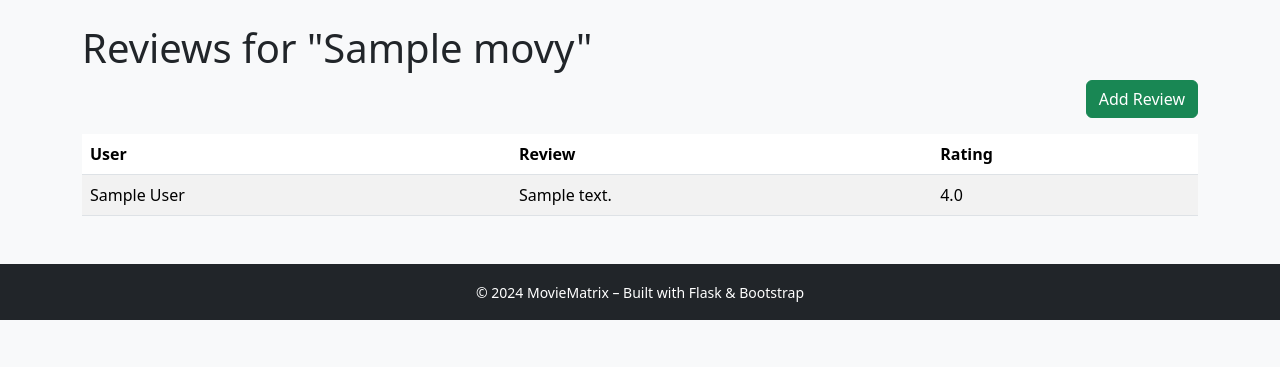
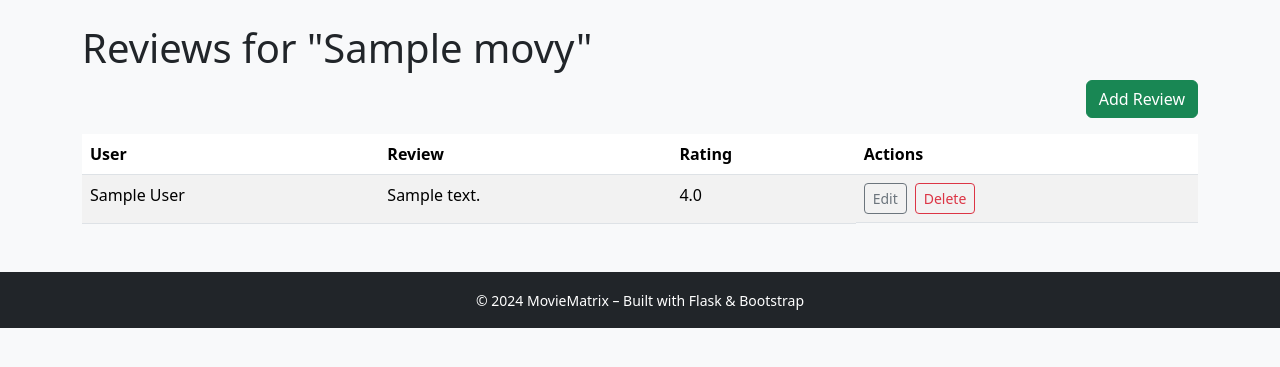
Before and after one commit to Nugamoto/MovieMatrix, a Flask app: page /movies/1/reviews/1 in a window 1280 px wide. Shown: the part 56-423 px from the top of the page. Run offline with Flask 3, Linux system fonts and the light colour scheme; tables that the repository leaves empty hold one stand-in row (values such as "Sample post"); some libraries are stand-ins or nearby versions.

Commit message:
feat: add actions column to movie reviews and ensure text wrapping for long review content

```diff
--- a/app.py
+++ b/app.py
@@ -236,6 +236,8 @@ def edit_review(user_id, review_id):
     movies = data_manager.get_user_movies(user_id)
     movie = get_movie_by_id(movies, review.movie_id)
 
+    next_url = request.args.get("next")
+
     if request.method == "POST":
         text = request.form.get("text", "").strip()
         user_rating = request.form.get("user_rating", "").strip()
@@ -251,7 +253,8 @@ def edit_review(user_id, review_id):
 
         data_manager.update_review(review_id, updated_data)
         flash(f"Review for '{movie.title}' updated.")
-        return redirect(url_for("user_reviews", user_id=user_id))
+
+        return redirect(next_url) if next_url else redirect(url_for("user_reviews", user_id=user_id))
 
     return render_template("edit_review.html", user=user, movie=movie, review=review)
 
--- a/templates/movie_reviews.html
+++ b/templates/movie_reviews.html
@@ -18,14 +18,23 @@
         <th>User</th>
         <th>Review</th>
         <th>Rating</th>
+        <th>Actions</th>
     </tr>
     </thead>
     <tbody>
     {% for review in reviews %}
     <tr>
         <td>{{ review.user.name }}</td>
-        <td>{{ review.text }}</td>
+        <td class="text-break">{{ review.text }}</td>
         <td>{{ review.user_rating }}</td>
+        <td class="d-flex gap-2 flex-wrap">
+            <a href="{{ url_for('edit_review', user_id=review.user.id, review_id=review.id, next=request.path) }}"
+               class="btn btn-sm btn-outline-secondary">Edit</a>
+            <form method="POST" class="delete-review-form d-inline"
+                  action="{{ url_for('delete_review', user_id=review.user.id, review_id=review.id) }}">
+                <button type="submit" class="btn btn-sm btn-outline-danger">Delete</button>
+            </form>
+        </td>
     </tr>
     {% endfor %}
     </tbody>
--- a/templates/user_reviews.html
+++ b/templates/user_reviews.html
@@ -19,7 +19,7 @@
     {% for review in reviews %}
     <tr>
         <td>{{ review.movie.title }}</td>
-        <td>{{ review.text }}</td>
+        <td class="text-break">{{ review.text }}</td>
         <td>{{ review.user_rating }}</td>
         <td>
             <a href="{{ url_for('edit_review', user_id=user.id, review_id=review.id) }}"
```
